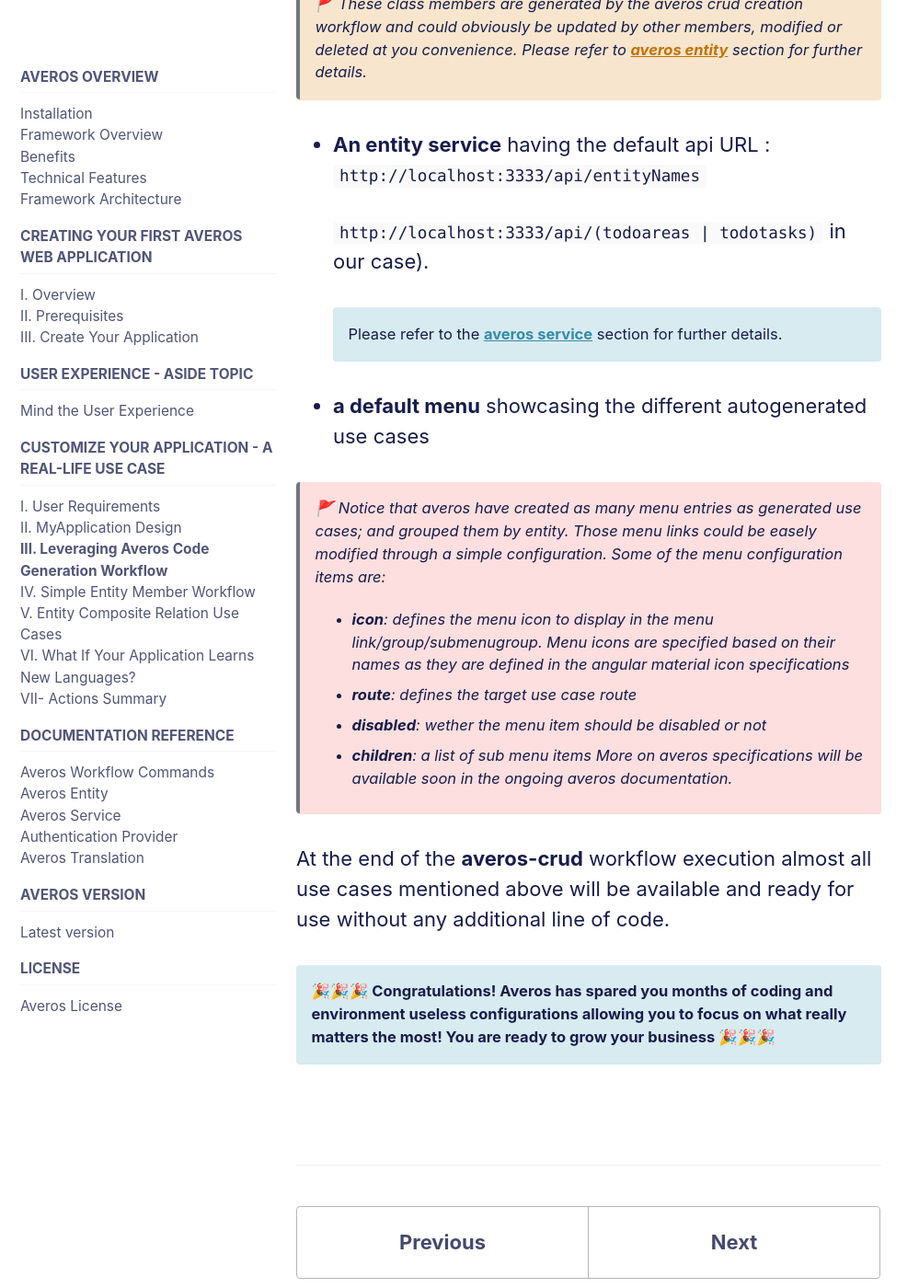
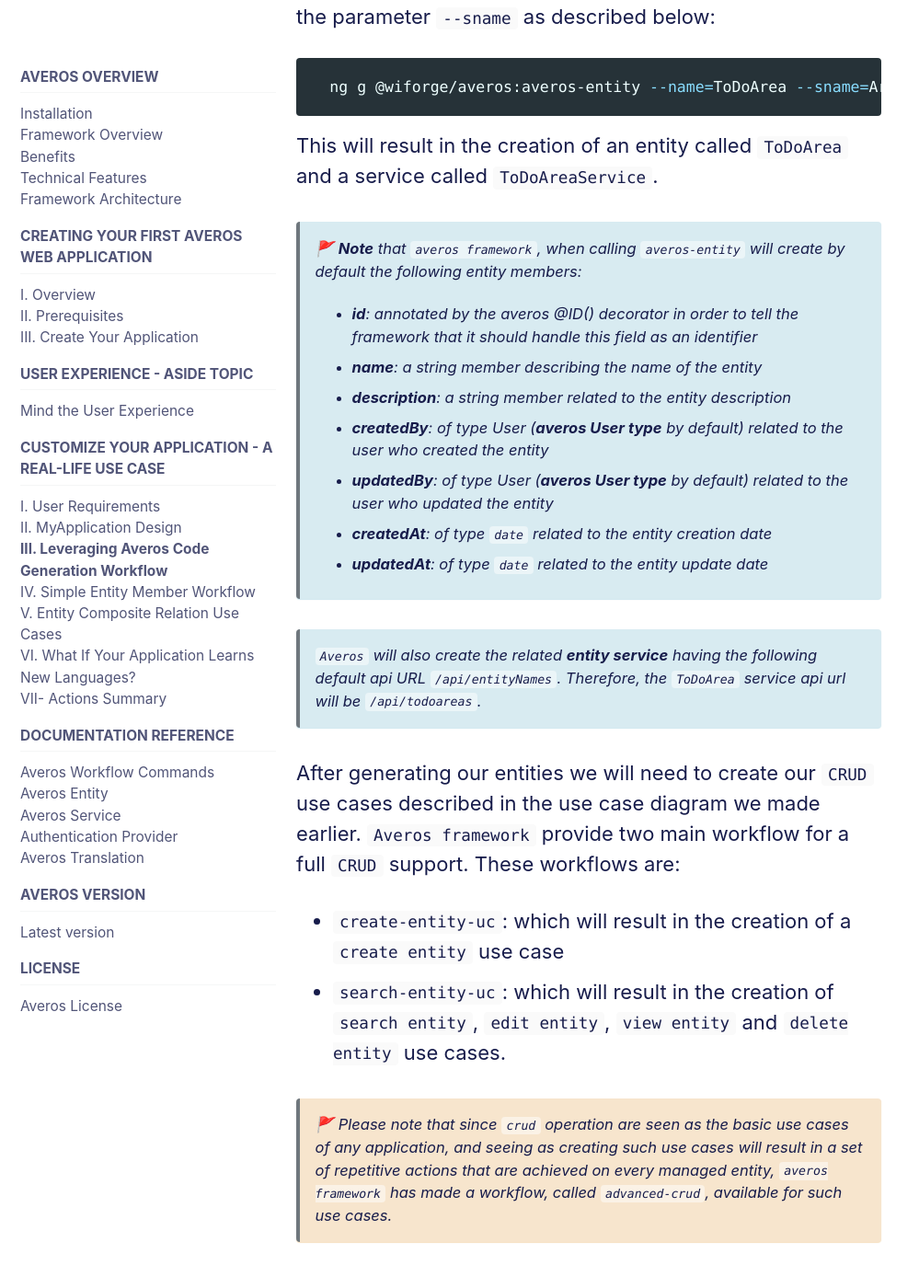
Before and after one commit to averos-io/averos-io.github.io, a Jekyll site: the page built from _docs/1.2.0/09-customize-your-app-averos-workflow.md, in a window 1280 px wide and 1400 px high, scrolled down 2069 px. Shown: the whole window at 92% size, without its empty margins (0-999 px from the left). Built offline with Jekyll 4.4.1, drawn with Linux system fonts in a browser that asks for light colours; cached includes are drawn as plain includes; some of the changed text lies outside the part shown.

Commit message:
doc updated

````diff
--- a/_docs/1.2.0/09-customize-your-app-averos-workflow.md
+++ b/_docs/1.2.0/09-customize-your-app-averos-workflow.md
@@ -20,7 +20,64 @@
 
 Running this command will result in the creation of a bunch of components that will interact with each other seamlessly in order to fullfill almost all of the application business requirements listed above including common controls and notification messages for a better user experience.
 
-Let's go ahead and execute this command:
+But before diving deep into use cases we need to create our managed entities beforehand; those entities that we defined earlier in the class diagram.
+
+### **1- Generate the Business Entities**
+
+So far we have designed two business entities with a set of members or fields of different types as described in the the class diagram below:
+
+<figure align="center">
+	<a href="{{ site.baseurl }}/assets/arch/tutorial/to-do-uml-diagram.png">
+    <img src="{{ site.baseurl }}/assets/arch/tutorial/to-do-uml-diagram.png" alt="ToDo Tracking application UML Diagram">
+      <figcaption>MyApplication UML Diagram</figcaption>
+  </a>
+</figure>
+
+There are Two entities, `ToDoArea` and `ToDoTask`, along with two related services, `ToDoAreaService` and `ToDoTaskSerice`.
+Creating entities in `averos` possible using the `averos workflow` command `averos-entity` which will result in the creation of the target entity along with it's service.
+The full command line will look like this:
+
+```bash
+  ng g @wiforge/averos:averos-entity --name=ToDoArea
+```
+
+This will result in the creation of an entity called `ToDoArea` and a service called `ToDoAreaService`.
+
+The entity service name could also be customized through the parameter `--sname` as described below:
+
+```bash
+  ng g @wiforge/averos:averos-entity --name=ToDoArea --sname=AreaService
+```
+
+This will result in the creation of an entity called `ToDoArea` and a service called `ToDoAreaService`.
+
+>🚩 **Note** that `averos framework`, when calling `averos-entity` will create by default the following entity members:
+   - **id**: annotated by the averos @ID() decorator in order to tell the framework that it should handle this field as an identifier
+   - **name**: a string member describing the name of the entity
+   - **description**: a string member related to the entity description
+   - **createdBy**: of type User (**averos User type** by default) related to the user who created the entity
+   - **updatedBy**: of type User (**averos User type** by default) related to the user who updated the entity
+   - **createdAt**: of type `date` related to the entity creation date
+   - **updatedAt**: of type `date` related to the entity update date
+{: .notice--info}
+
+>`Averos` will also create the related **entity service** having the following default api URL `/api/entityNames`.
+   Therefore, the `ToDoArea` service api url will be `/api/todoareas`.
+{: .notice--info}
+
+After generating our entities we will need to create our `CRUD` use cases described in the use case diagram we made earlier.
+`Averos framework` provide two main workflow for a full `CRUD` support. These workflows are:
+- `create-entity-uc`: which will result in the creation of a `create entity` use case
+- `search-entity-uc`: which will result in the creation of `search entity`, `edit entity`, `view entity` and `delete entity` use cases.
+
+>🚩 Please note that since `crud` operation are seen as the basic use cases of any application, and seeing as creating such use cases will result in a set of repetitive actions that are achieved on every managed entity, `averos framework` has made a workflow, called `advanced-crud`, available for such use cases.
+{: .notice--warning}
+
+### **2- Generate your CRUD Use Cases**
+
+`advanced-crud` alias `[acrud]` is the averos workflow that is dedicated to creating fully blown `crud` use cases in oneshot. It will create the entity along with its default members and sevice. Then it will procede by creating and configuring the related crud use cases.
+
+Let's go ahead and execute this command in order to initiate `crud` use cases for both `ToDoArea` and `ToDoTask`:
 
 ```bash
 ng g @wiforge/averos:acrud --ename=ToDoArea
@@ -28,7 +85,7 @@
 ng g @wiforge/averos:acrud --ename=ToDoTask
 ```
 
->🚩 Note that **averos-crud** - *alias* **acrud** - workflow will generate all specific CRUD component use cases based on the entity name (--ename).
+>🚩 Note that **averos-crud** - *alias* **acrud** - workflow will generate all specific CRUD component use cases based on the entity name defined in the command parameter `--ename`.
 Refer to the [**detailed averos workflow commands**]({{ "/averos/docs/reference-detailed-averos-worflow-commands/" | relative_url }} "detailed averos workflow commands") section for further details.
 {: .notice--info}
 
````
